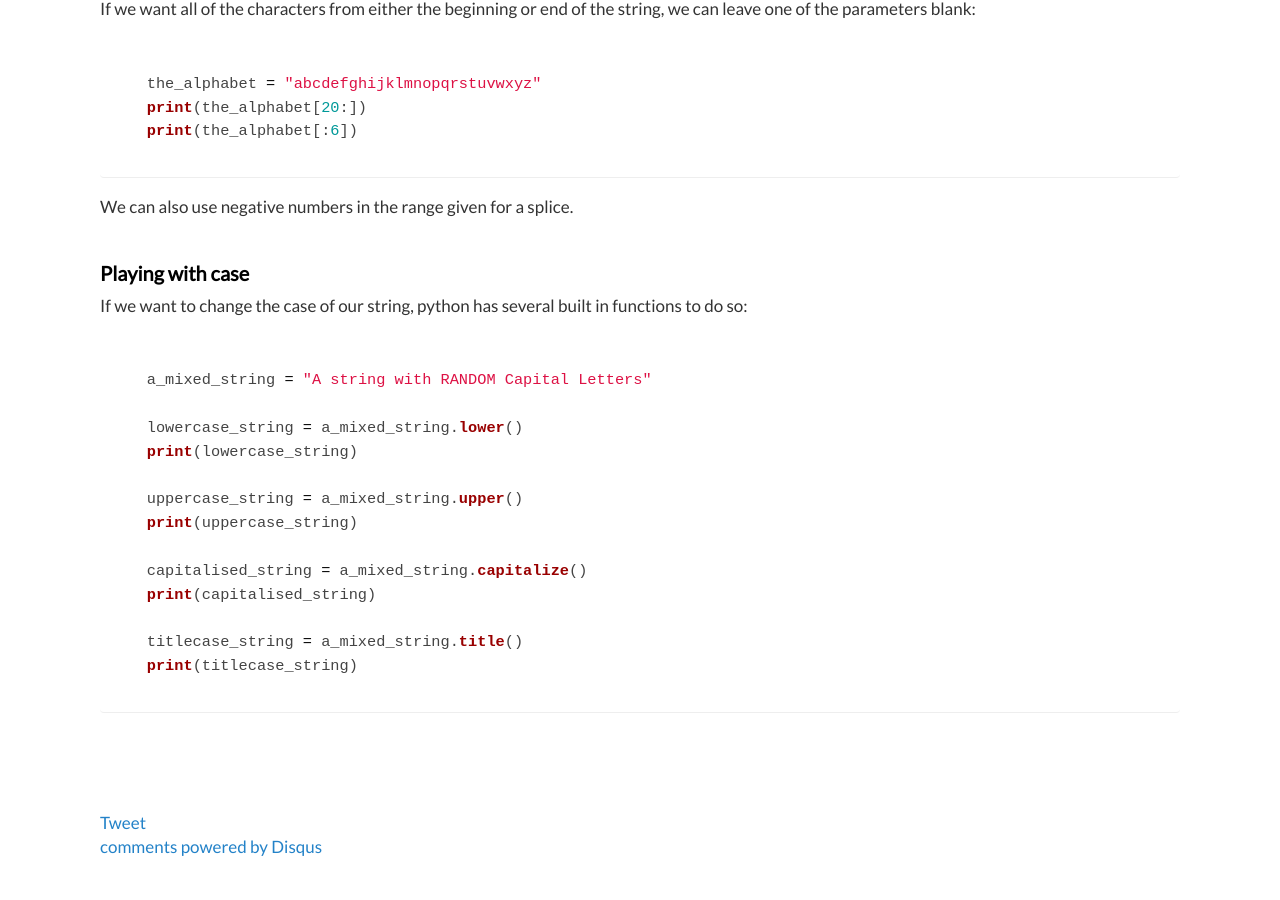
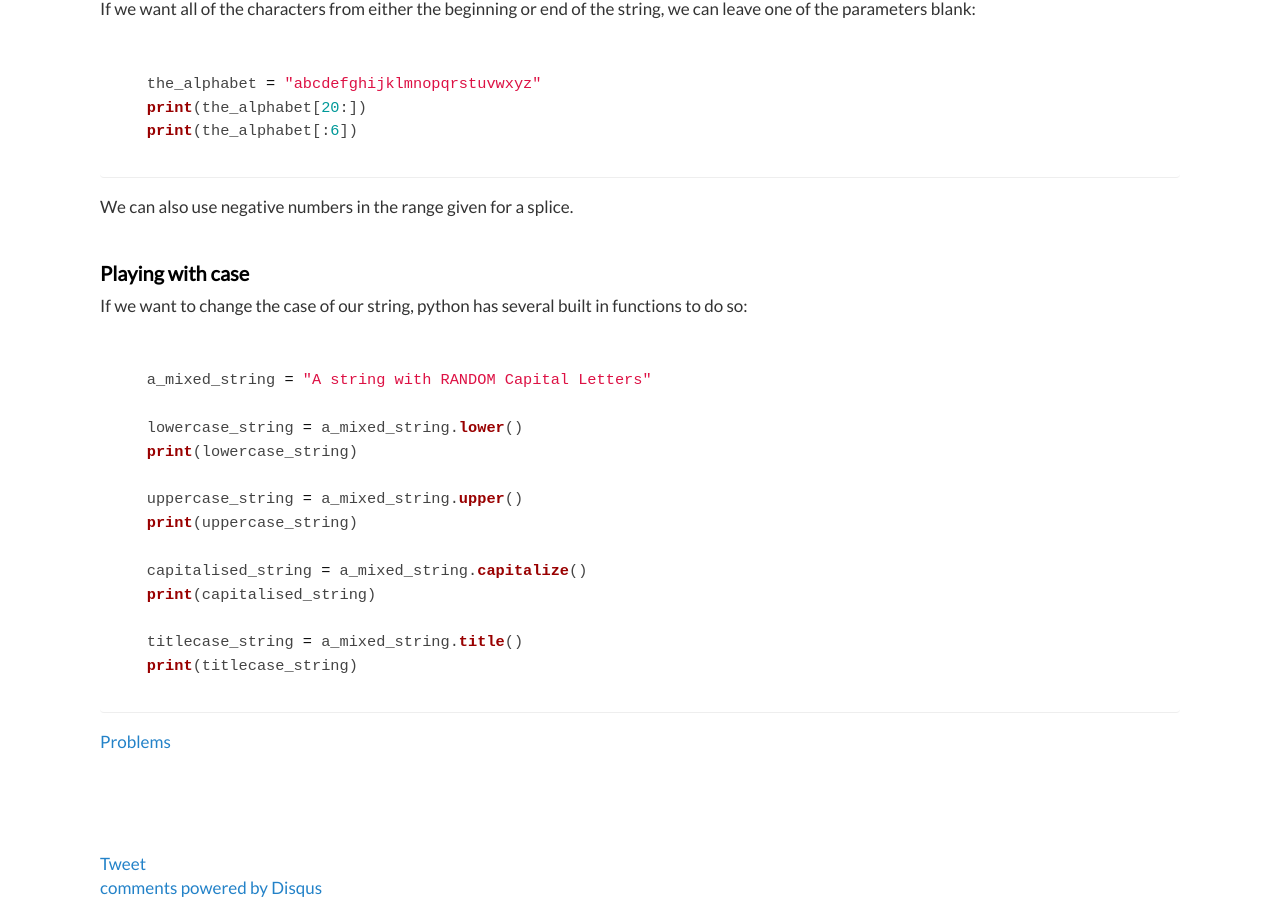
Before and after one commit to ptrobson/learn-python, a Jekyll site: the page built from _posts/2010-03-01-introduction-to-strings.md, in a window 1280 px wide and 900 px high, scrolled down 2271 px. Built offline with Jekyll 4.4.1, drawn with Linux system fonts in a browser that asks for light colours; Markdown is read by kramdown in place of the engine named in the settings; comment, search, counter and statistics services are not loaded; before the commit the page ends 3130 px from its top, so only the background shows below that.

Commit message:
Added link to string splicing problems

```diff
--- a/_posts/2010-03-01-introduction-to-strings.md
+++ b/_posts/2010-03-01-introduction-to-strings.md
@@ -147,3 +147,5 @@ functions to do so:
     print(titlecase_string)
 
 ~~~
+
+[Problems](https://raw.githubusercontent.com/andrewcharlton/learn-python/master/problems/string_splicing.py)
```
